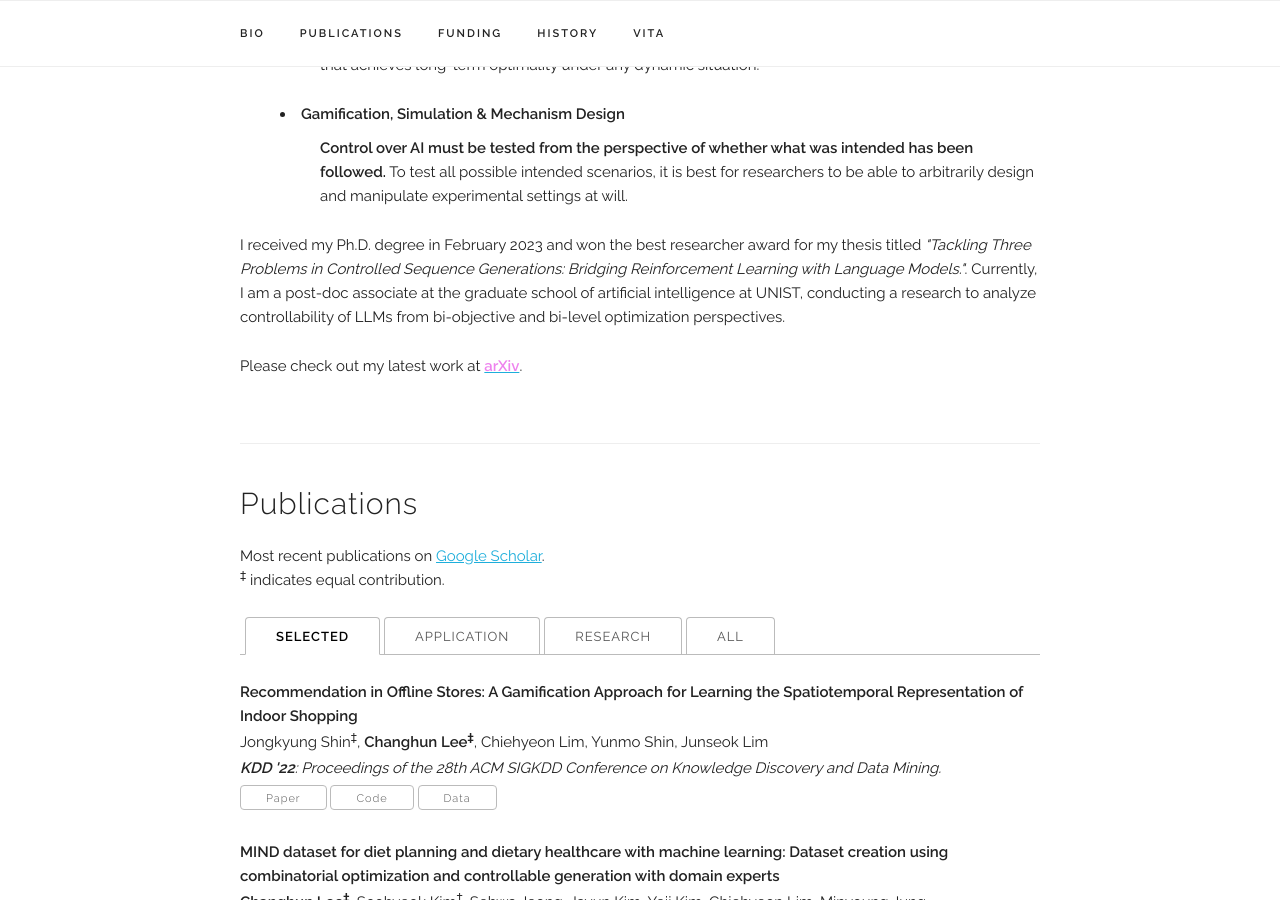
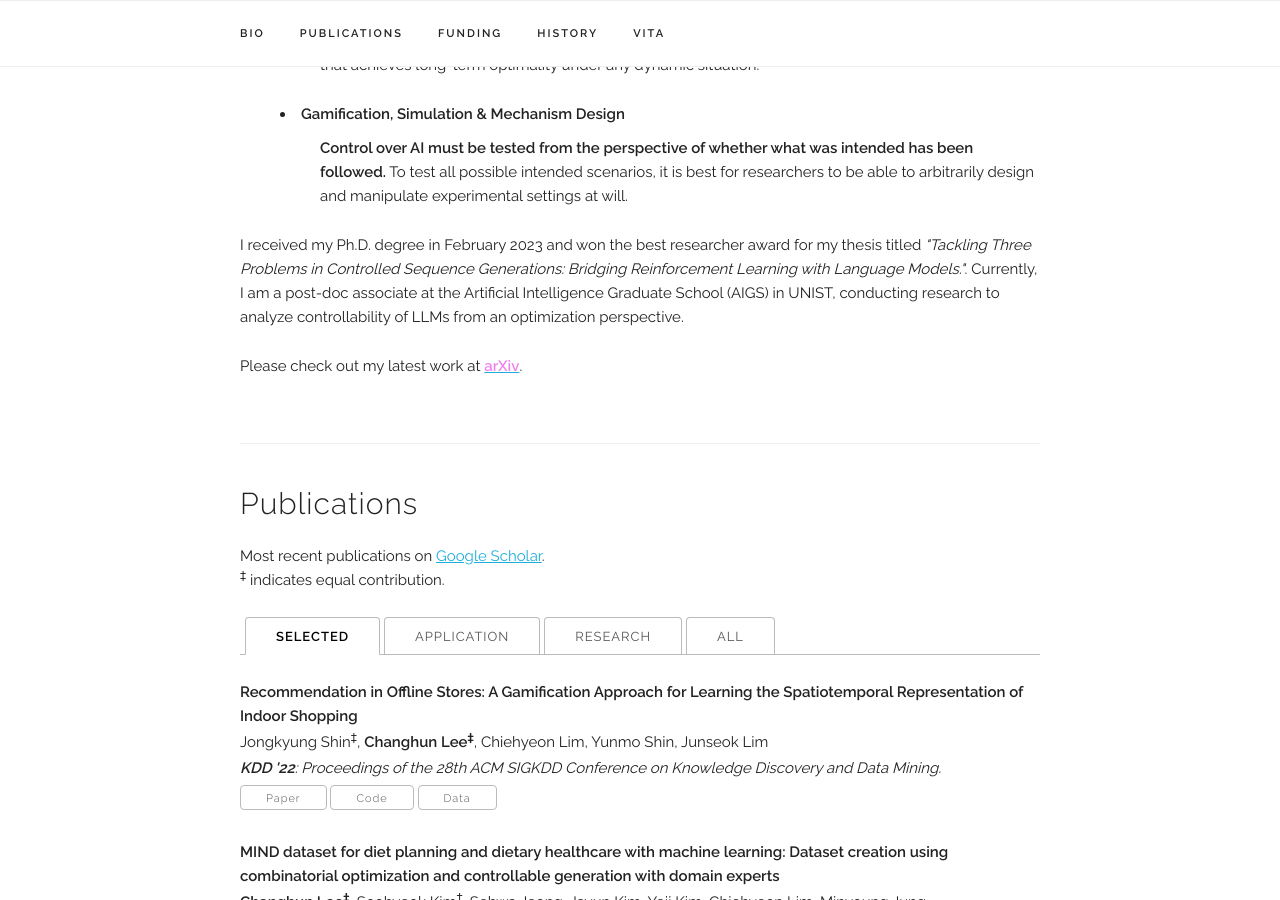
Before and after one commit to CHLEE-Leo/chlee-leo.github.io, a Jekyll site: the page built from index.html, in a window 1280 px wide and 900 px high, scrolled down 886 px. Built offline with Jekyll 4.4.1, drawn with Linux system fonts in a browser that asks for light colours; some web fonts are replaced.

Commit message:
edit bio section

```diff
--- a/index.html
+++ b/index.html
@@ -88,7 +88,7 @@ title: Home
   </p>
 
   <p>
-  I received my Ph.D. degree in February 2023 and won the best researcher award for my thesis titled <i>"Tackling Three Problems in Controlled Sequence Generations: Bridging Reinforcement Learning with Language Models."</i>. Currently, I am a post-doc associate at the graduate school of artificial intelligence at UNIST, conducting a research to analyze controllability of LLMs from bi-objective and bi-level optimization perspectives.
+  I received my Ph.D. degree in February 2023 and won the best researcher award for my thesis titled <i>"Tackling Three Problems in Controlled Sequence Generations: Bridging Reinforcement Learning with Language Models."</i>. Currently, I am a post-doc associate at the Artificial Intelligence Graduate School (AIGS) in UNIST, conducting research to analyze controllability of LLMs from an optimization perspective.
   </p>
 
   <p>Please check out my latest work at <b><a href="https://arxiv.org/abs/2310.04483"><font color="violet">arXiv</font></a></b>.</p>
```
